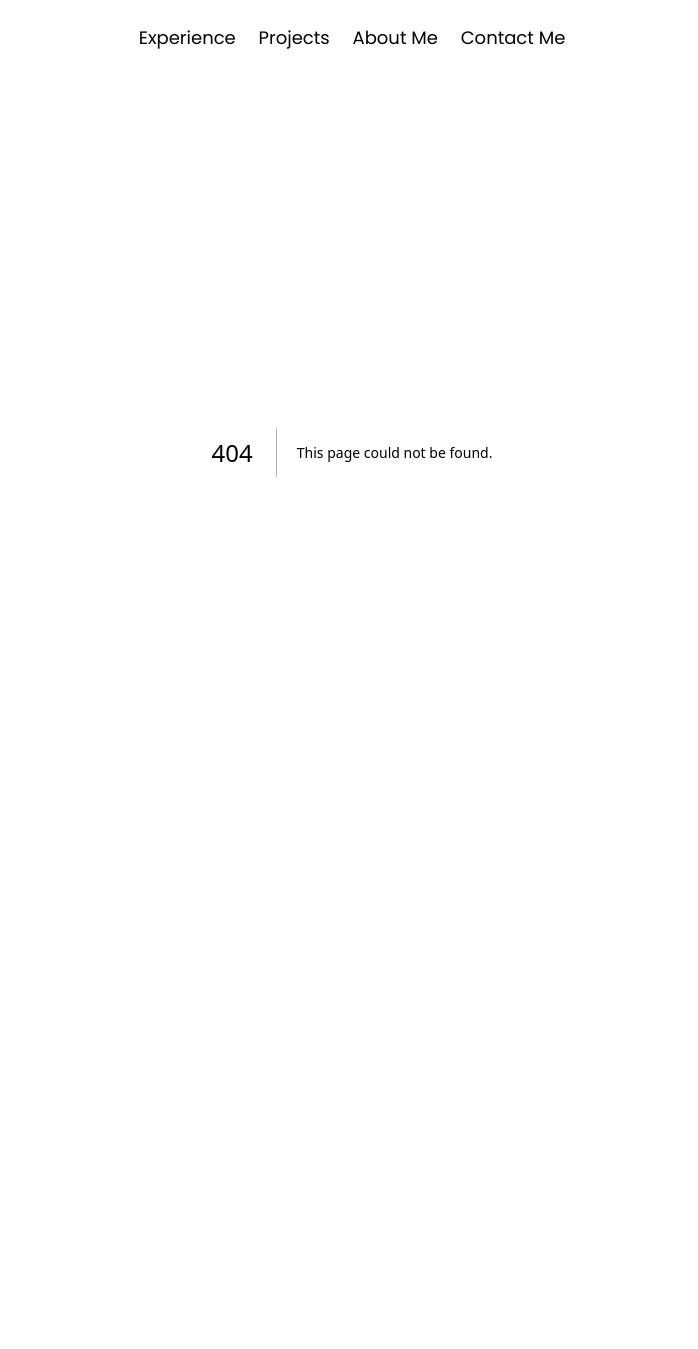
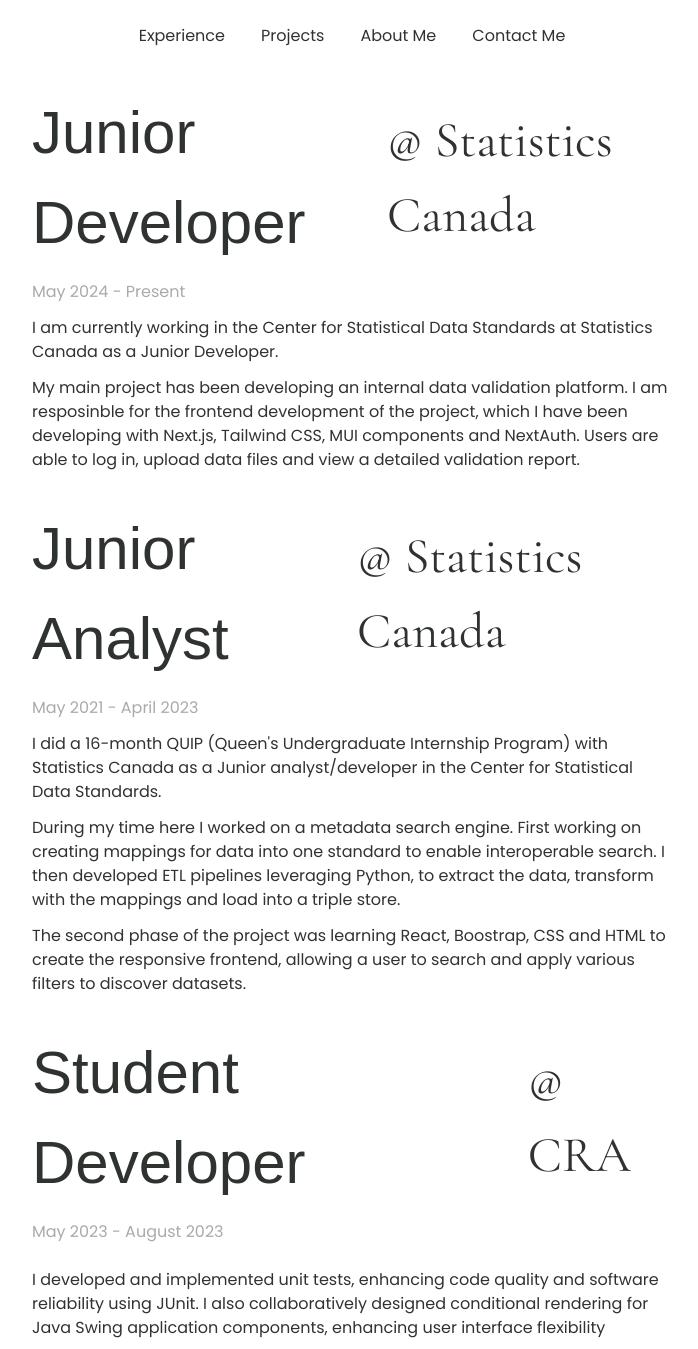
Before and after one commit to kalefed/kale-v2, a Next.js app: page /kale-v2/projects in a window 1280 px wide. Before the commit this address had no page. Shown: the top 1349 px of the page, without its empty margins (288-986 px from the left). Before the commit the page ends 852 px from the top, so only its background shows below. Built offline with nearby package versions, Linux system fonts and the light colour scheme; a web font is replaced by a local one.

Commit message:
feat: Updating content

```diff
--- a/app/DevExperience.js
+++ b/app/DevExperience.js
@@ -1,6 +1,4 @@
 import React from "react";
-import Image from "next/image";
-import ExperienceTile from "@/components/experienceTile";
 import ArrowForwardIcon from "@mui/icons-material/ArrowForward";
 import Link from "next/link";
 
@@ -10,31 +8,37 @@
       title: "Junior Developer",
       company: "Statistics Canada",
       year: "2024",
+      id: "junior-dev",
     },
     {
       title: "Student Developer",
       company: "Canada Revenue Agency",
       year: "2023",
+      id: "student-developer",
     },
     {
       title: "Junior Analyst/Developer",
       company: "Statistics Canada",
       year: "2023",
+      id: "junior-analyst-dev",
     },
     {
       title: "Web Developer",
       company: "Queen's Women in Computing (QWIC)",
       year: "2024",
+      id: "web-dev",
     },
     {
       title: "Team Lead & Web Dev",
       company: "Queen’s Web Development Club",
       year: "2024",
+      id: "team-lead-dev",
     },
     {
       title: "Full Stack Developer",
       company: "Queen’s University Computing Students Association (COMPSA)",
       year: "2023",
+      id: "full-stack-dev",
     },
   ];
 
@@ -50,7 +54,7 @@
             <li key={index}>
               <Link
                 className="flex flex-row justify-between font-poppins py-2 px-1 group"
-                href="/kale-v2"
+                href={"kale-v2/projects#" + item.id}
               >
                 <div className="flex flex-row gap-3 items-center">
                   <p>{item.title}</p>
--- a/app/aboutme/page.js
+++ b/app/aboutme/page.js
@@ -4,12 +4,15 @@
 
 const page = () => {
   return (
-    <div>
-      <div className="h-screen flex flex-col bg-[#1A1A1E]">
+    <div className="bg-white px-36 py-10 mx-44">
+      <div>
         <div className="flex flex-grow flex-col justify-center items-center">
-          <h1 className="font-semibold text-[60px] text-center pt-12">
-            Nice to meet you, I'm <br /> Kaleigh Feder
-          </h1>
+          <div className="flex flex-row items-center gap-5">
+            <h1 className="text-[50px] font-medium font-sans">
+              Nice to meet you, I'm
+            </h1>
+            <h1 className="text-[60px] font-script">Kaleigh</h1>
+          </div>
           <Image src="/kale-v2/me.png" width={800} height={350} />
         </div>
         <div className="mt-auto">
@@ -21,7 +24,28 @@
           />
         </div>
       </div>
-      <About />
+      <p className="text-[18px] font-poppins">
+        I’m a fourth year computer science student (AI major) studying at
+        Queen’s University. I have a specific interest in fullstack development
+        and have over{" "}
+        <span class="font-bold">3+ years of professional experience</span> as a
+        developer as well as various developer roles through extracurriculars
+      </p>
+      <p className="text-[18px] mt-12 font-poppins">
+        I’m passionate about <span class="font-bold">mentorship</span> and
+        knowledge sharing in an efforts to break barriers and make tech more
+        accessible. I’ve gotten involved through being an{" "}
+        <span class="font-bold">orientation leader</span>, development
+        <span class="font-bold"> team lead</span> and a{" "}
+        <span class="font-bold">peer mentor</span>.
+      </p>
+      <p className="text-[18px] mt-12 font-poppins">
+        I love all things <span class="font-bold">full stack development</span>,
+        from creating user-centered designs to designing a database. I’ve sought
+        out both professional and extracurricular activities which have allowed
+        me to grow my skills as a developer and expose me to various
+        technologies.
+      </p>
     </div>
   );
 };
--- /dev/null
+++ b/app/projects/page.js
@@ -0,0 +1,134 @@
+import React from "react";
+
+export default function Projects() {
+  return (
+    <div className="bg-white px-36 py-10 mx-44 flex flex-col gap-8">
+      {/* Junior Dev @ Stat Can */}
+      <div id="junior-dev">
+        <div className="flex flex-row items-center gap-5">
+          <h1 className="text-[60px] font-script">Junior Developer</h1>
+          <h1 className="text-[50px] font-medium font-sans">
+            @ Statistics Canada
+          </h1>
+        </div>
+        <h2 className="text-secondary-col font-poppins my-3">
+          May 2024 - Present
+        </h2>
+        <div className="flex flex-col gap-3">
+          <p className="font-poppins">
+            I am currently working in the Center for Statistical Data Standards
+            at Statistics Canada as a Junior Developer.
+          </p>
+          <p className="font-poppins">
+            My main project has been developing an internal data validation
+            platform. I am resposinble for the frontend development of the
+            project, which I have been developing with Next.js, Tailwind CSS,
+            MUI components and NextAuth. Users are able to log in, upload data
+            files and view a detailed validation report.
+          </p>
+        </div>
+      </div>
+      {/* Junior Dev/Analyst @ Stat Can */}
+      <div id="junior-analyst-dev">
+        <div className="flex flex-row items-center gap-5">
+          <h1 className="text-[60px] font-script">Junior Analyst</h1>
+          <h1 className="text-[50px] font-medium font-sans">
+            @ Statistics Canada
+          </h1>
+        </div>
+        <h2 className="text-secondary-col font-poppins my-3">
+          May 2021 - April 2023
+        </h2>
+        <div className="flex flex-col gap-3">
+          <p className="font-poppins">
+            I did a 16-month QUIP (Queen's Undergraduate Internship Program)
+            with Statistics Canada as a Junior analyst/developer in the Center
+            for Statistical Data Standards.
+          </p>
+          <p className="font-poppins">
+            During my time here I worked on a metadata search engine. First
+            working on creating mappings for data into one standard to enable
+            interoperable search. I then developed ETL pipelines leveraging
+            Python, to extract the data, transform with the mappings and load
+            into a triple store.
+          </p>
+          <p className="font-poppins">
+            The second phase of the project was learning React, Boostrap, CSS
+            and HTML to create the responsive frontend, allowing a user to
+            search and apply various filters to discover datasets.
+          </p>
+        </div>
+      </div>
+      {/* Student Dev @ CRA */}
+      <div id="student-developer">
+        <div className="flex flex-row items-center gap-5">
+          <h1 className="text-[60px] font-script">Student Developer</h1>
+          <h1 className="text-[50px] font-medium font-sans">@ CRA</h1>
+        </div>
+        <h2 className="text-secondary-col font-poppins my-3">
+          May 2023 - August 2023
+        </h2>
+        <div className="flex flex-col gap-3">
+          <p className="font-poppins"></p>
+          <p className="font-poppins">
+            I developed and implemented unit tests, enhancing code quality and
+            software reliability using JUnit. I also collaboratively designed
+            conditional rendering for Java Swing application components,
+            enhancing user interface flexibility
+          </p>
+        </div>
+      </div>
+      {/* web dev @ QWIC */}
+      <div id="web-dev">
+        <div className="flex flex-row items-center gap-5">
+          <h1 className="text-[60px] font-script">Web Developer</h1>
+          <h1 className="text-[50px] font-medium font-sans">@ QWIC</h1>
+        </div>
+        <h2 className="text-secondary-col font-poppins my-3">
+          May 2024 - Present
+        </h2>
+        <div className="flex flex-col gap-3">
+          <p className="font-poppins">
+            I am currently a web developer on Queen's Women in Computing,
+            working on a team of 3 to build QWIC's website.
+          </p>
+          <p className="font-poppins">
+            I worked on 5 different page designs on Figma, idealizing the
+            website design and creating illustrative art asssets for the
+            website. I led the development of the website, using Next.js,
+            Tailwind CSS and Vercel.
+          </p>
+          <p className="font-poppins">
+            Next steps for this project is backend development.
+          </p>
+        </div>
+      </div>
+      {/* team lead @ QWEB */}
+      <div id="web-dev">
+        <div className="flex flex-row items-center gap-5">
+          <h1 className="text-[60px] font-script">Team Lead</h1>
+          <h1 className="text-[50px] font-medium font-sans">@ QWEB</h1>
+        </div>
+        <h2 className="text-secondary-col font-poppins my-3">
+          May 2024 - Present
+        </h2>
+        <div className="flex flex-col gap-3">
+          <p className="font-poppins">
+            I led a team of 4 developers with no previous web development
+            experience, organizing sprint and development timelines, providing
+            support and aiding in both website design and development.
+          </p>
+          <p className="font-poppins">
+            I worked on 5 different page designs on Figma, idealizing the
+            website design and creating illustrative art asssets for the
+            website. I led the development of the website, using Next.js,
+            Tailwind CSS and Vercel.
+          </p>
+          <p className="font-poppins">
+            Next steps for this project is backend development.
+          </p>
+        </div>
+      </div>
+    </div>
+  );
+}
--- a/components/Navbar.js
+++ b/components/Navbar.js
@@ -11,7 +11,7 @@
 
   return (
     <div className="lg:w-1/3">
-      <div className="flex flex-row justify-between pt-6 gap-2 font-poppins text-[12px] md:text-lg">
+      <div className="flex flex-row justify-between pt-6 gap-2 font-poppins text-[12px] md:text-base">
         {isHomePage ? (
           <>
             <a className="hover:text-[#C6D794]" href="#experience">
```
Also changed, not shown: public/statCanBanner.jpg (added).
